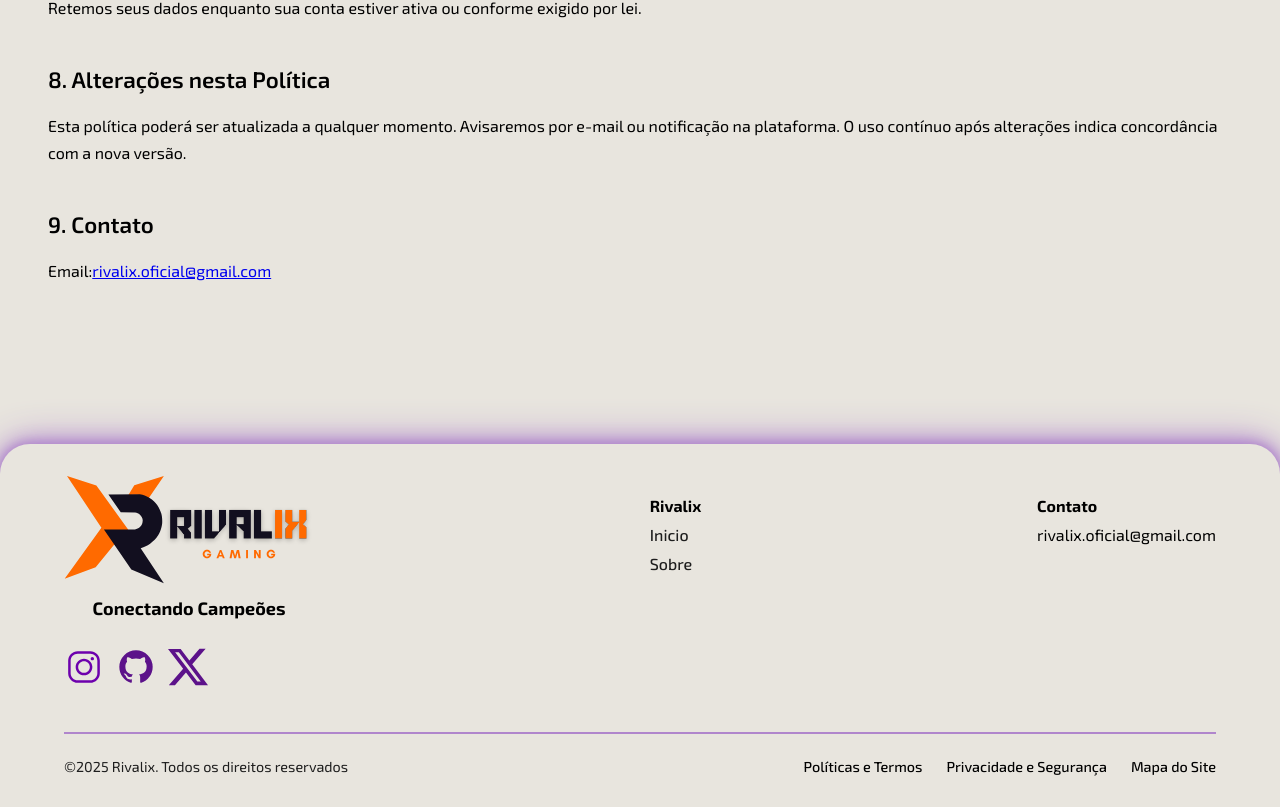
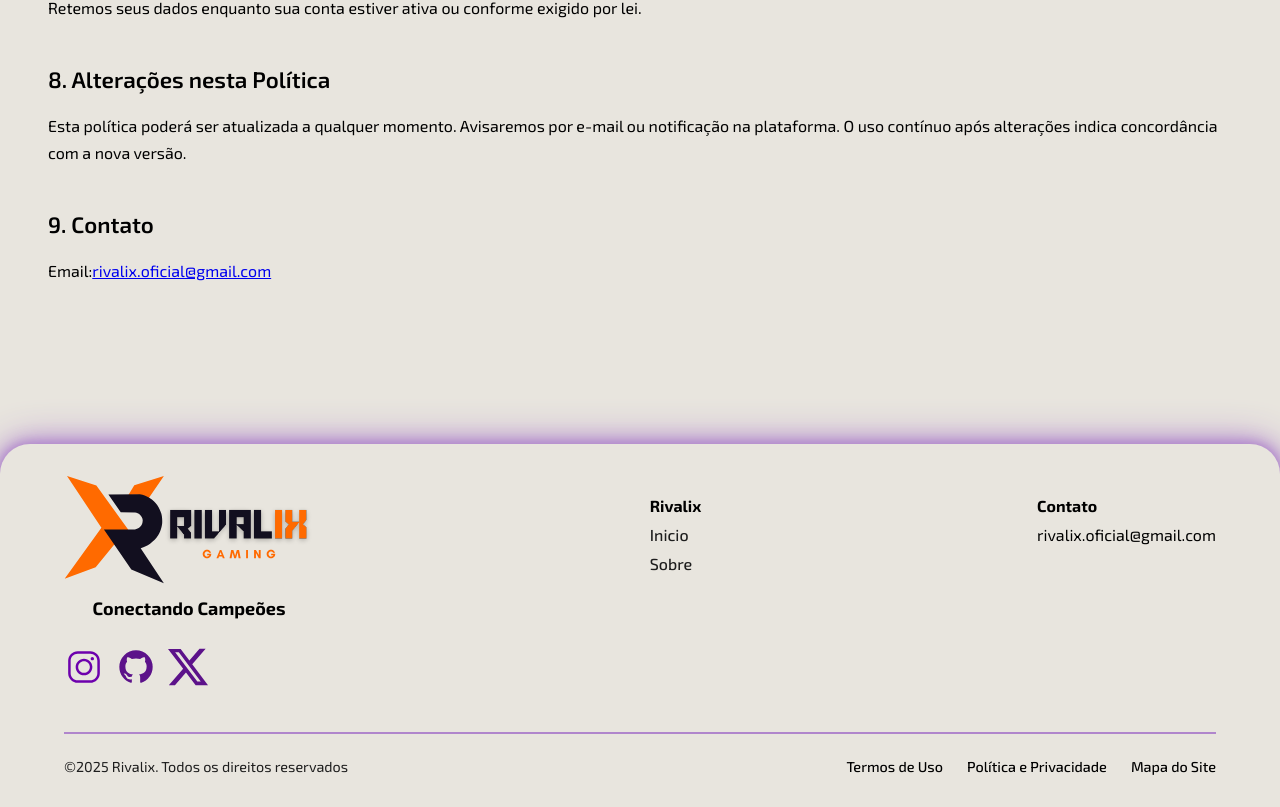
Before and after one commit to RivalixGaming/PlataformaRivalix-front-integracao, a React (Vite) app: page /lgpd in a window 1280 px wide. Shown: the part 1621-2428 px from the top of the page. Built offline with nearby package versions, Linux system fonts and the light colour scheme.

Commit message:
atualizando footer com lgpd

```diff
--- a/src/Components/Footer/Footer.jsx
+++ b/src/Components/Footer/Footer.jsx
@@ -78,10 +78,10 @@ const Footer = () => {
         <p>©2025 Rivalix. Todos os direitos reservados</p>
         <ul className="footer-policy">
           <li>
-            <a href="#">Políticas e Termos</a>
+            <Link to="/termos">Termos de Uso</Link>
           </li>
           <li>
-            <a href="#">Privacidade e Segurança</a>
+            <Link to="/lgpd">Política e Privacidade</Link>
           </li>
           <li>
             <a href="#">Mapa do Site</a>
```
